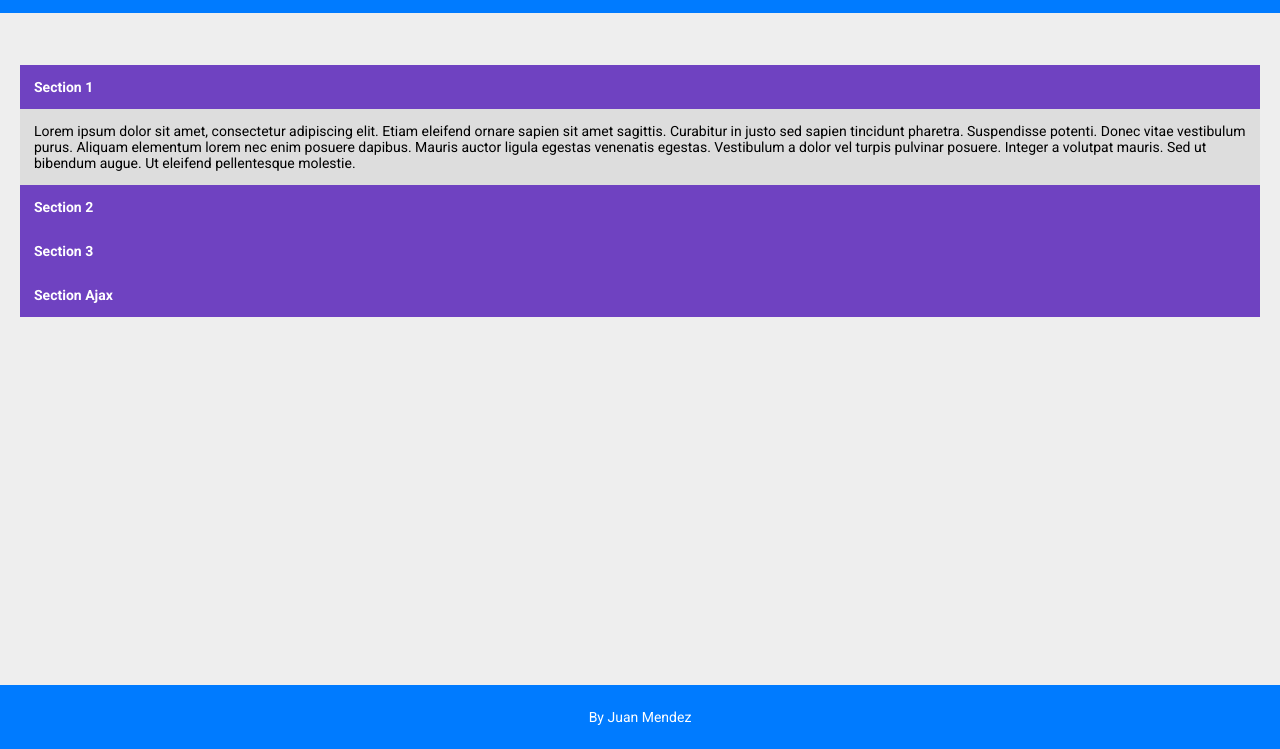
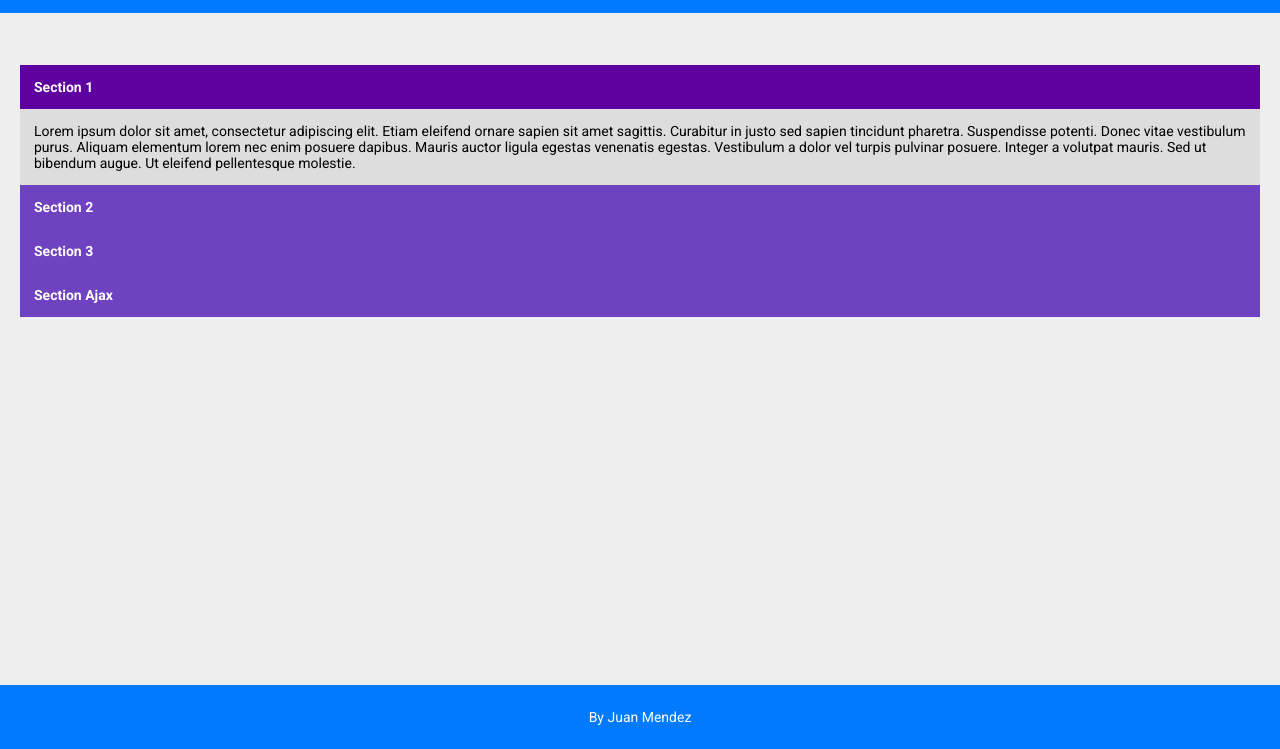
Before and after one commit to juanmendez90/js-accordion, a website built with webpack: page public/index.html in a window 1280 px wide. Both pictures are taken after a click on the element "Section 1". Shown: the part 51-800 px from the top of the page. Built offline with nearby package versions, Linux system fonts and the light colour scheme; no server answers.

Commit message:
change title background if active

```diff
--- a/src/components/AccordionItem/index.js
+++ b/src/components/AccordionItem/index.js
@@ -2,10 +2,11 @@ import { addStyles } from "../../utilities/helpers";
 import styles from "./styles.module.scss";
 
 const handleClick = event => {
-  const content = event.target.nextElementSibling;
+  const container = event.target;
+  const content = container.nextElementSibling;
   content.setAttribute("style", "height: 0");
-  addStyles(content, "toggle", styles["AccordionItem-content-active"]);
-  if (content.classList.contains(styles["AccordionItem-content-active"])) {
+  addStyles(container, "toggle", styles["AccordionItem-title-active"]);
+  if (container.classList.contains(styles["AccordionItem-title-active"])) {
     content.setAttribute("style", `height: ${content.scrollHeight}px`);
   }
 };
--- a/src/components/AccordionItem/styles.module.scss
+++ b/src/components/AccordionItem/styles.module.scss
@@ -10,10 +10,7 @@
   @extend .u-fontWeightBold;
   background-color: $purple;
   color: $white;
-  &:hover {
-    background-color: $darkPurple;
-  }
-  &-active {
+  &:hover, &-active{
     background-color: $darkPurple;
   }
 }
```
